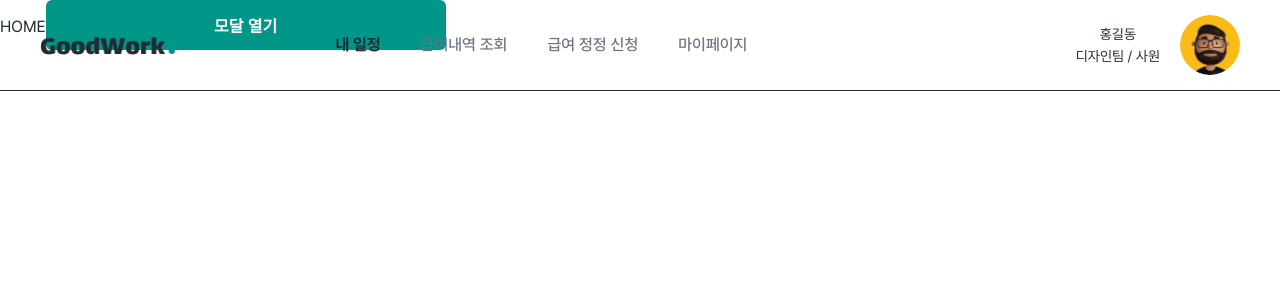
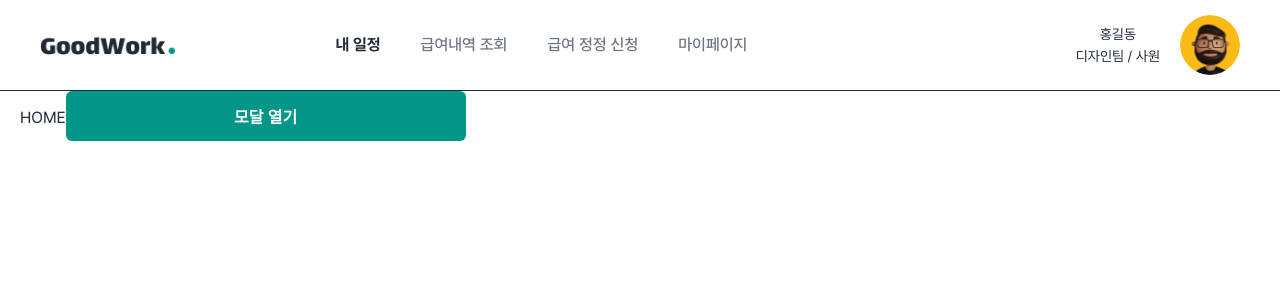
Before and after one commit to Dev-FE-2/toy-project2-team2, a React (Vite) app: page / in a window 1280 px wide. Shown: the top 300 px of the page. Built offline with nearby package versions, Linux system fonts and the light colour scheme.

Commit message:
feat: main레이아웃과 auth레이아웃 추가-#15

```diff
--- /dev/null
+++ b/src/layouts/auth/auth.styled.ts
@@ -0,0 +1,23 @@
+import styled from "styled-components";
+
+export const AuthWrapper = styled.div`
+	display: flex;
+	flex-wrap: wrap;
+	flex-direction: column;
+`;
+
+export const Main = styled.main`
+	width: 100%;
+`;
+
+export const AuthContainer = styled.div`
+	display: flex;
+	flex-direction: column;
+	justify-content: center;
+	width: 100%;
+	max-width: 640px;
+	min-height: 100vh;
+	padding: 0 20px;
+	margin: 0 auto;
+	overflow: hidden;
+`;
--- /dev/null
+++ b/src/layouts/auth/index.tsx
@@ -0,0 +1,16 @@
+import { Outlet } from "react-router-dom";
+import { AuthContainer, AuthWrapper, Main } from "./auth.styled";
+
+const AuthLayout = () => {
+	return (
+		<AuthWrapper>
+			<Main>
+				<AuthContainer>
+					<Outlet />
+				</AuthContainer>
+			</Main>
+		</AuthWrapper>
+	);
+};
+
+export default AuthLayout;
--- a/src/layouts/main/index.tsx
+++ b/src/layouts/main/index.tsx
@@ -1,14 +1,17 @@
 import Header from "@/components/common/Header";
 import { Outlet } from "react-router-dom";
+import { MainWrapper, Main, MainContainer } from "./main.styled";
 
 const MainLayout = () => {
 	return (
-		<div>
+		<MainWrapper>
 			<Header />
-			<main>
-				<Outlet />
-			</main>
-		</div>
+			<Main>
+				<MainContainer>
+					<Outlet />
+				</MainContainer>
+			</Main>
+		</MainWrapper>
 	);
 };
 
--- /dev/null
+++ b/src/layouts/main/main.styled.ts
@@ -0,0 +1,21 @@
+import styled from "styled-components";
+
+export const MainWrapper = styled.div`
+	display: flex;
+	flex-wrap: wrap;
+	flex-direction: column;
+	min-height: 100vh;
+`;
+
+export const Main = styled.main`
+	padding-top: 91px;
+	width: 100%;
+`;
+
+export const MainContainer = styled.div`
+	width: 100%;
+	max-width: 1480px;
+	padding: 0 20px;
+	margin: 0 auto;
+	overflow: hidden;
+`;
--- a/src/pages/home/index.tsx
+++ b/src/pages/home/index.tsx
@@ -6,7 +6,7 @@ const HomePage: React.FC = () => {
 	const [isModalOpen, setIsModalOpen] = useState(false);
 
 	return (
-		<div>
+		<>
 			HOME
 			<Button onClick={() => setIsModalOpen(true)}>모달 열기</Button>
 			<Modal
@@ -16,7 +16,7 @@ const HomePage: React.FC = () => {
 			>
 				<p>여기에 원하는 내용을 추가</p>
 			</Modal>
-		</div>
+		</>
 	);
 };
 
--- a/src/pages/login/index.tsx
+++ b/src/pages/login/index.tsx
@@ -1,10 +1,12 @@
 import React from "react";
 
-// eslint-disable-next-line @typescript-eslint/no-empty-object-type
-type Props = {};
-// eslint-disable-next-line @typescript-eslint/no-unused-vars
-const LoginPage = (props: Props) => {
-	return <div>Login</div>;
+const LoginPage = () => {
+	return (
+		<>
+			Login
+			<div>Login Form</div>
+		</>
+	);
 };
 
 export default LoginPage;
```
